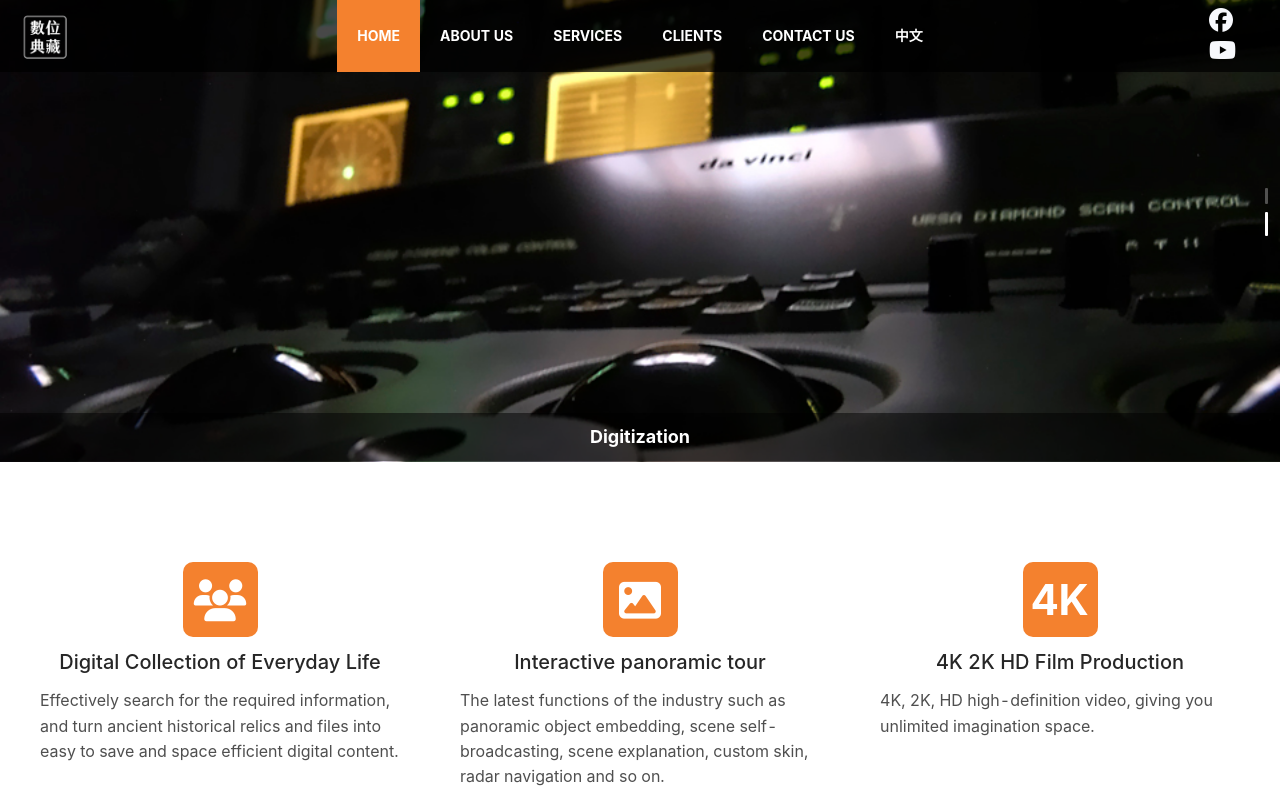
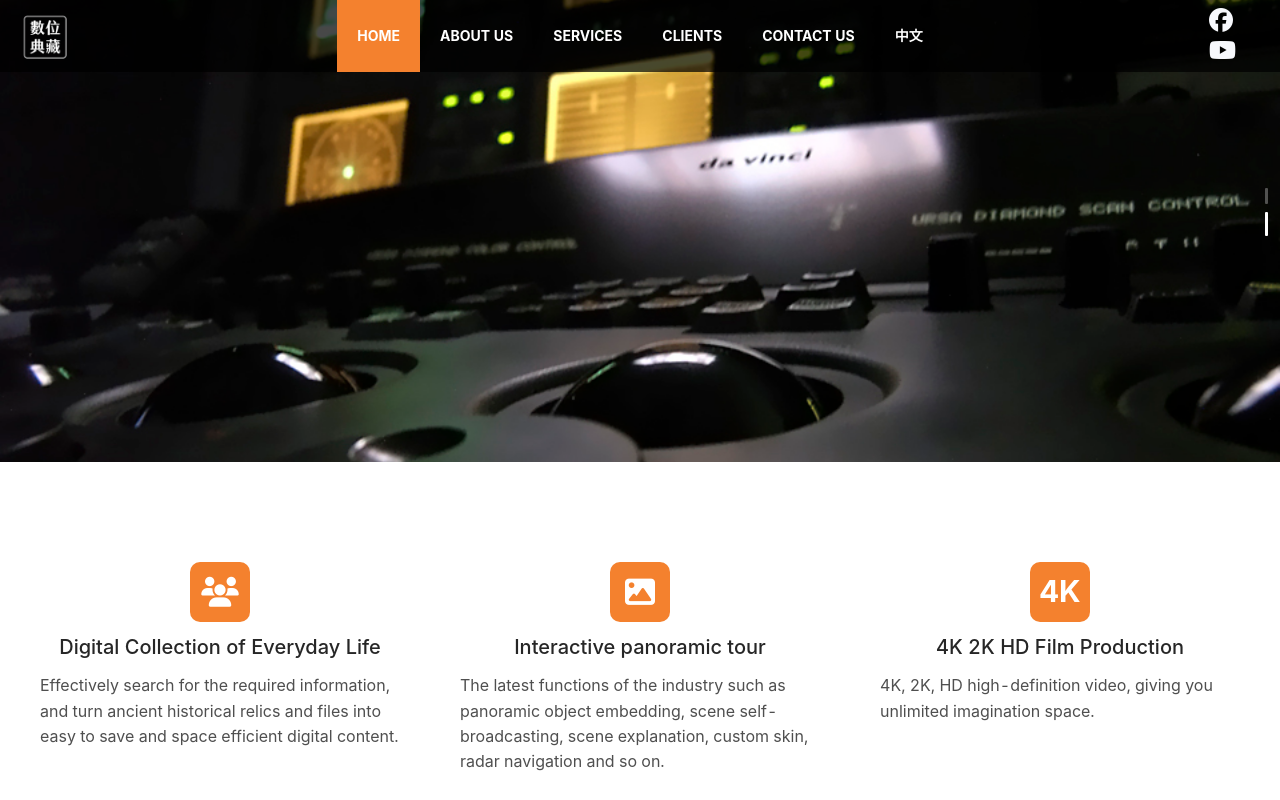
Before and after one commit to serpient/goodspeed-en, a React (Create React App) app: page / in a window 1280 px wide. Shown: the top 800 px of the page. Built offline with nearby package versions, Linux system fonts and the light colour scheme.

Commit message:
Shrink icons; remove carousel text

```diff
--- a/src/homePage/HomePage.scss
+++ b/src/homePage/HomePage.scss
@@ -21,18 +21,6 @@
       max-height: 50vh;
       min-height: 500px;
       object-fit: cover;
-    }
-    p {
-      position: relative;
-      z-index: 10;
-      text-align: center;
-      color: white;
-      background-color: rgba(0, 0, 0, 0.5);
-      padding: 10px;
-      margin-top: -50px;
-      margin-bottom: 50px;
-      font-size: 18px;
-      font-weight: bold;
     }
   }
 
@@ -69,21 +57,21 @@
       display: grid;
       box-sizing: border-box;
       background-color: $theme-color;
-      width: 75px;
-      height: 75px;
+      width: 60px;
+      height: 60px;
       border-radius: 10px;
       align-items: center;
       justify-items: center;
 
       .icon--4k {
         color: white;
-        font-size: 42px;
+        font-size: 30px;
         font-weight: bold;
       }
     }
     i {
       display: block;
-      font-size: 42px;
+      font-size: 30px;
       color: white;
     }
   }
--- a/src/homePage/index.js
+++ b/src/homePage/index.js
@@ -26,7 +26,6 @@ const HomePage = (props) => {
             return (
               <div>
                 <img src={item.source} alt={item.name} />
-                <p className="legend">{item.name}</p>
               </div>
             );
           })}
```
